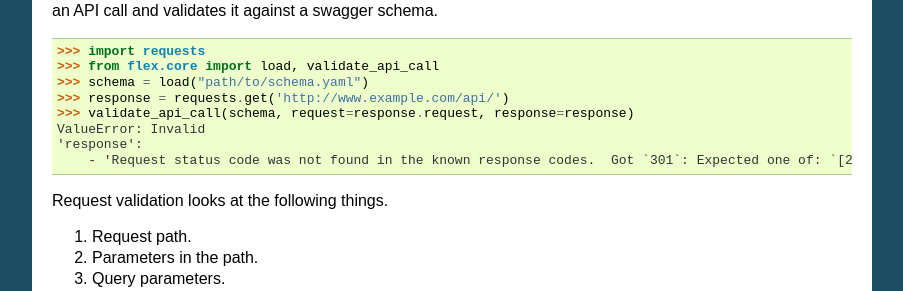
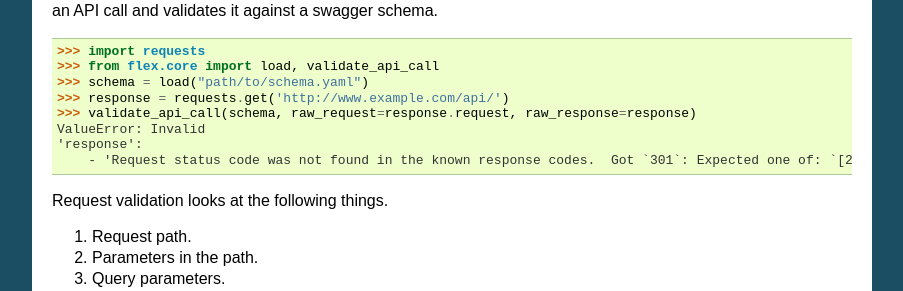
Before and after one commit to pipermerriam/flex, a Sphinx documentation site: the page built from docs/index.rst, in a window 1280 px wide and 900 px high, scrolled down 1533 px. Shown: the part 154-445 px from the top of the window, without its empty margins (198-1101 px from the left). Built offline with Sphinx 7.4.7, drawn with Linux system fonts in a browser that asks for light colours.

Commit message:
Updating documentation

```diff
--- a/docs/index.rst
+++ b/docs/index.rst
@@ -120,7 +120,7 @@ swagger schema.
    >>> from flex.core import load, validate_api_call
    >>> schema = load("path/to/schema.yaml")
    >>> response = requests.get('http://www.example.com/api/')
-   >>> validate_api_call(schema, request=response.request, response=response)
+   >>> validate_api_call(schema, raw_request=response.request, raw_response=response)
    ValueError: Invalid
    'response':
        - 'Request status code was not found in the known response codes.  Got `301`: Expected one of: `[200]`'
```
